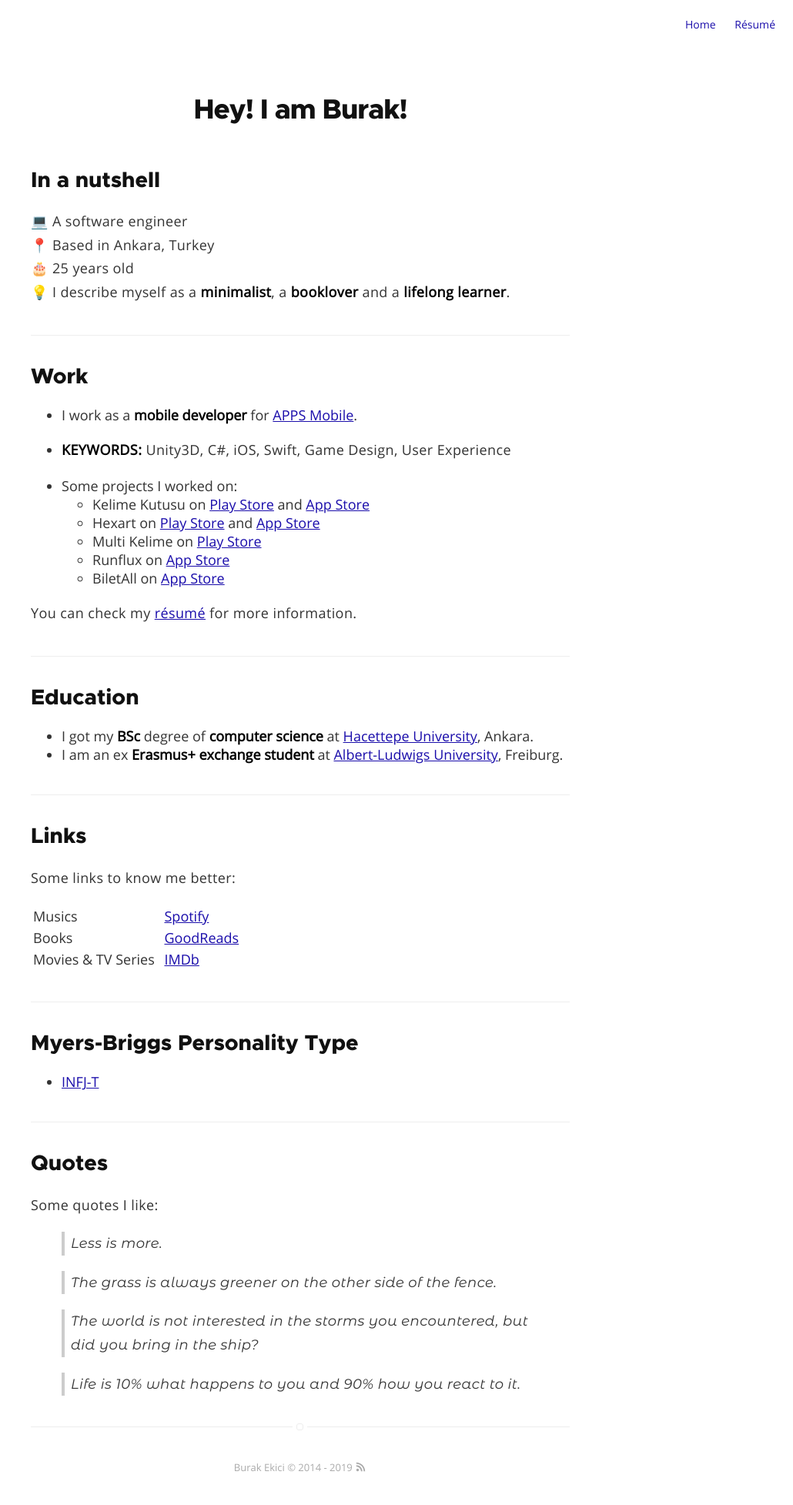
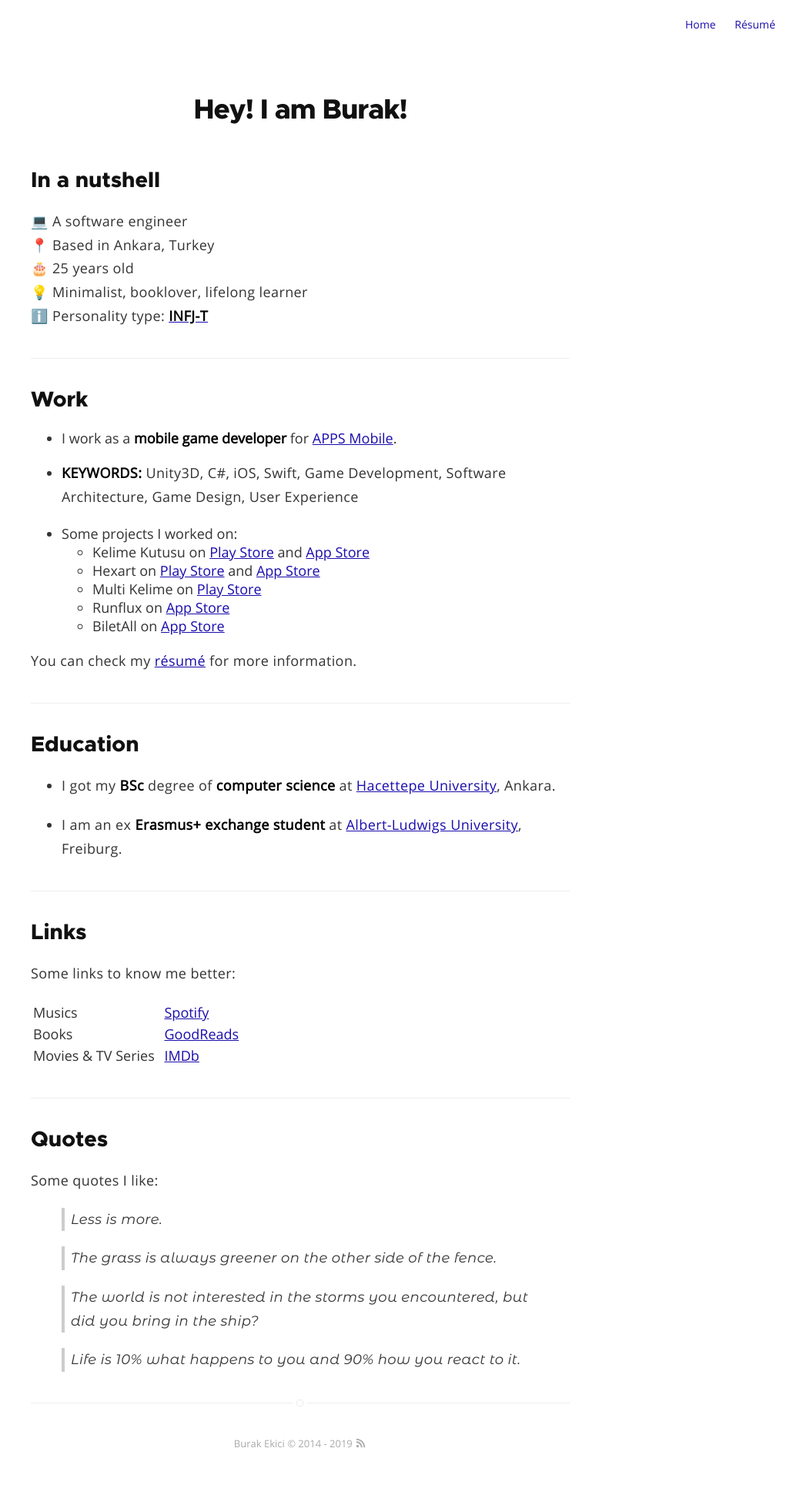
Before and after one commit to burakekici/burakekici.github.io, a Jekyll site: the page built from about.md, in a window 1280 px wide. Shown: the whole page at 77% size, without its empty margins (250-1280 px from the left). Built offline with Jekyll 4.4.1, drawn with Linux system fonts in a browser that asks for light colours; after the commit the page ends 1924 px from its top, so only the background shows below that.

```diff
--- a/_sass/pages/home-blog-projects.sass
+++ b/_sass/pages/home-blog-projects.sass
@@ -1,5 +1,6 @@
 .home,
 .blog,
+.dev,
 .projects
     margin-top: 125px
 
@@ -25,6 +26,7 @@
 
 .home > .list,
 .blog > .list,
+.dev > .list,
 .projects > .list
     > .item
         display: block
@@ -63,6 +65,7 @@
         color: $alpha
 
 .blog > .list > .item > .url,
+.dev > .list > .item > .url,
 .projects > .list > .item > .url
     > .title
         display: inline
--- a/about.md
+++ b/about.md
@@ -14,14 +14,16 @@ layout: page
 <br>
 🎂 25 years old
 <br>
-💡 I describe myself as a **minimalist**, a **booklover** and a **lifelong learner**.
+💡 Minimalist, booklover, lifelong learner
+<br>
+ℹ️ Personality type: [**INFJ-T**](https://www.16personalities.com/profiles/19ea956f7d530)
 
 ---
 
 ## Work
 
-* I work as a **mobile developer** for [APPS Mobile][3].
-* **KEYWORDS:** Unity3D, C#, iOS, Swift, Game Design, User Experience
+* I work as a **mobile game developer** for [APPS Mobile][3].
+* **KEYWORDS:** Unity3D, C#, iOS, Swift, Game Development, Software Architecture, Game Design, User Experience
 
 
 * Some projects I worked on:
@@ -38,6 +40,7 @@ You can check my [résumé](../assets/resume.pdf) for more information.
 ## Education
 
 * I got my **BSc** degree of **computer science**  at [Hacettepe University][1], Ankara.
+
 * I am an ex **Erasmus+ exchange student** at [Albert-Ludwigs University][2], Freiburg.
 
 ---
@@ -49,12 +52,6 @@ Some links to know me better:
 | Musics                        || [Spotify][4] |
 | Books                         || [GoodReads][5] |
 | Movies & TV Series   || [IMDb][6] |
-
----
-
-## Myers-Briggs Personality Type
-
-* [INFJ-T](https://www.16personalities.com/profiles/19ea956f7d530)
 
 ---
 
```
Also changed, not shown: _posts/2019-12-29-2020.md (added, +126 -0 lines), dev/index.html (added, +29 -0 lines), assets/images/2019/2020/akdeniz-diyeti.JPG (added), assets/images/2019/2020/bahtimin-karasi.jpg (added), assets/images/2019/2020/spotify-2019-liste.jpg (added), assets/images/2019/2020/spotify-2019-sure.jpg (added).
